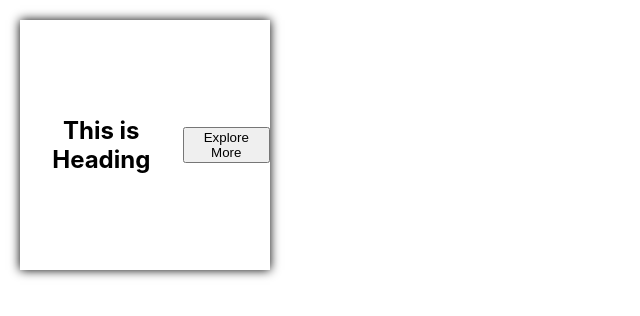
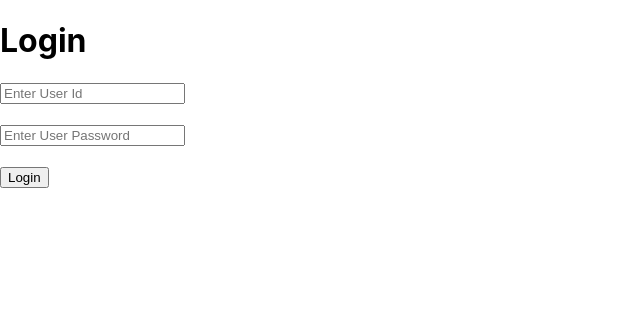
Before and after one commit to vivekkumar550/React, a React (Create React App) app: page / in a window 1280 px wide. Shown: the top 316 px of the page, without its empty margins (0-640 px from the left). Built offline with nearby package versions, Linux system fonts and the light colour scheme.

Commit message:
Deployed

```diff
--- a/package.json
+++ b/package.json
@@ -1,5 +1,5 @@
 {
-  "homepage": "https://vivekkumar550.github.io/React",
+  "homepage": "https://vivekkumar550.github.io/Test_Validate",
   "name": "blog",
   "version": "0.1.0",
   "private": true,
--- a/src/App.css
+++ b/src/App.css
@@ -36,13 +36,3 @@
     transform: rotate(360deg);
   }
 }
-.class-container{
-  display: flex;
-  flex: auto;
-  width: 250px;
-  height: 250px;
-  text-align: center;
-  align-items: center;
-  box-shadow: 0 0  10px black;
-  margin: 20px;
-}
--- a/src/App.js
+++ b/src/App.js
@@ -1,7 +1,7 @@
 import React, { Component } from 'react';
 import logo from './logo.svg';
 import './App.css';
-import Card1 from './Card1'
+import Validation from './Validation'
 
 
 
@@ -10,8 +10,9 @@
   render() {
     return (
       <div className=''>
-        <Card1 />
+        <Validation />
       </div>
+
 
     );
   }
--- /dev/null
+++ b/src/Validation.js
@@ -0,0 +1,54 @@
+import React, { useState } from 'react'
+function Validation() {
+    const [user, setUser] = useState("");
+    const [password, setPassword] = useState("");
+    const [userErr, setUserErr] = useState(false);
+    const [passErr, setPassErr] = useState(false);
+
+    function loginHandle(e) {
+        if (user.length < 3 || password.length < 3) {
+            alert("type correct values")
+        }
+        else {
+            alert("all good :)")
+        }
+
+        e.preventDefault()
+    }
+    function userHandler(e) {
+        let item = e.target.value;
+        if (item.length < 3) {
+            setUserErr(true)
+        }
+        else {
+            setUserErr(false)
+        }
+        setUser(item)
+    }
+    function passwordHandler(e) {
+        let item = e.target.value;
+        if (item.length < 3) {
+            setPassErr(true)
+        }
+        else {
+            setPassErr(false)
+        }
+        setPassword(item)
+
+    }
+    return (
+        <div>
+            <h1>Login</h1>
+            <form onSubmit={loginHandle}>
+                <input type="text" placeholder="Enter User Id" onChange={userHandler} />{userErr ? <span>User Not Valid</span> : ""}
+                <br /> <br />
+                <input type="password" placeholder="Enter User Password" onChange={passwordHandler} />{passErr ? <span>Password Not Valid</span> : ""}
+
+                <br /> <br />
+                <button type="submit"  >Login</button>
+            </form>
+        </div>
+    )
+}
+
+export default Validation;
```
